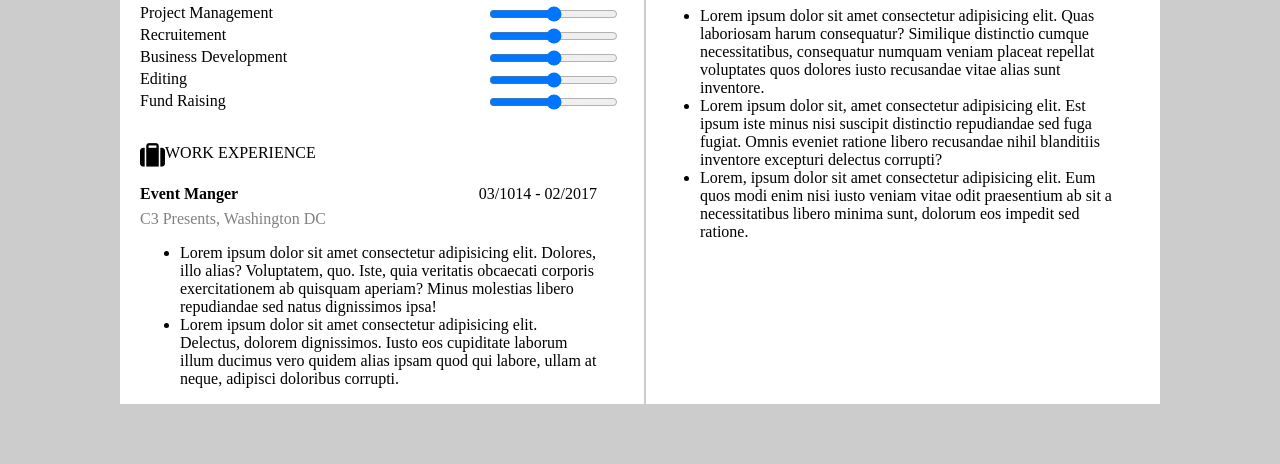
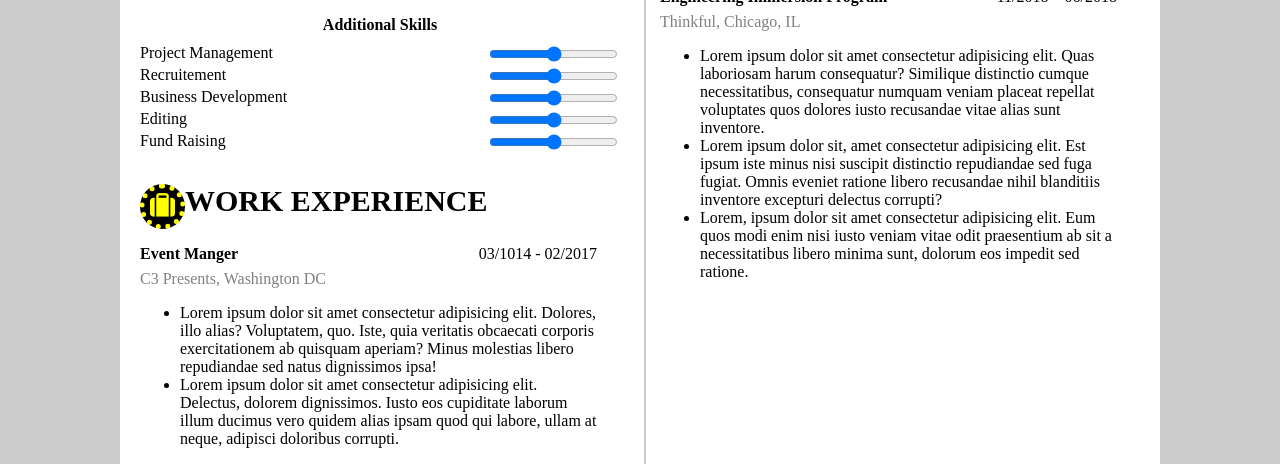
Before and after one commit to SUSITHRAHARIDAS/BATCH-23, a plain HTML site: page RESUME TASK/Resume.html in a window 1280 px wide. Shown: the part 737-1201 px from the top of the page. Before the commit the page ends 1141 px from the top, so only its background shows below. Drawn offline with Linux system fonts and the light colour scheme.

Commit message:
Update Resume.css
Added Borders to Icon

```diff
--- a/RESUME TASK/Resume.css
+++ b/RESUME TASK/Resume.css
@@ -59,3 +59,15 @@ margin:auto;
 background: white;
 margin-bottom: -13px;
 }
+.fas{
+    padding:5px;
+    border-radius: 50%;
+    border :5px dotted yellow;
+    background-color: black;
+    color:yellow;
+
+}
+.ititle{
+    font-size:30px;
+    font-weight:bold;
+}
```
